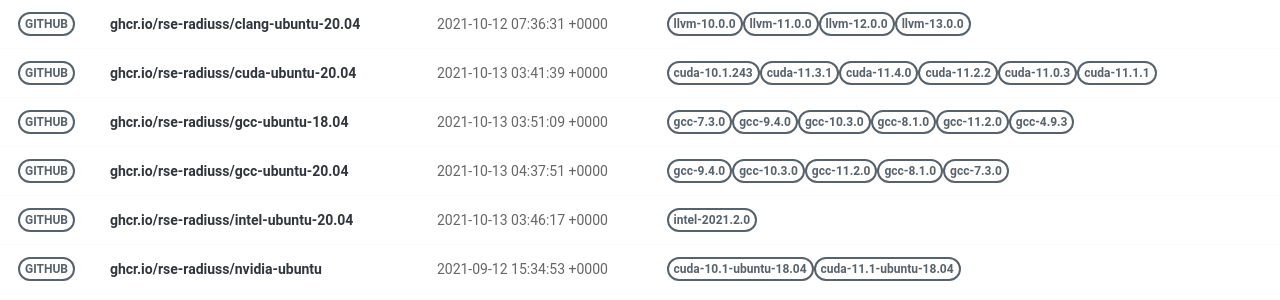
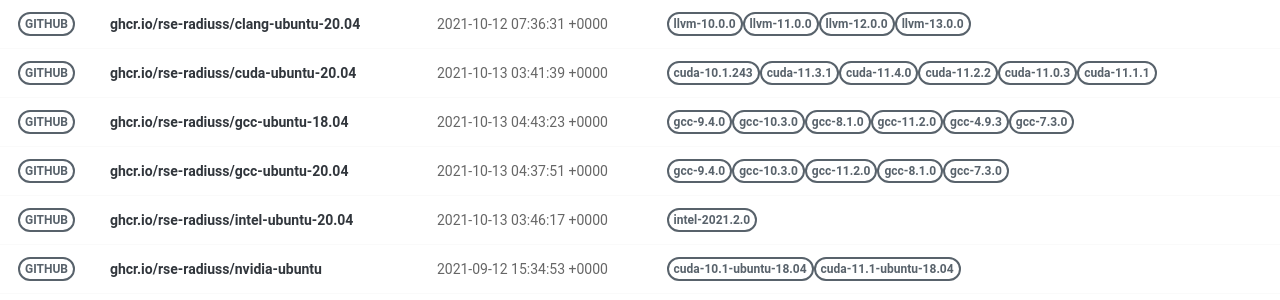
Before and after one commit to rse-ops/docker-images, a Jekyll site: the page built from pages/index.md, in a window 1280 px wide. Shown: the part 179-479 px from the top of the page. Built offline with Jekyll 4.4.1, drawn with Linux system fonts in a browser that asks for light colours; nearby versions of some CDN libraries.

Commit message:
Automated push to update library 2021-10-13

```diff
--- a/_library/ghcr.io-rse-radiuss-gcc-ubuntu-18.04.md
+++ b/_library/ghcr.io-rse-radiuss-gcc-ubuntu-18.04.md
@@ -1,14 +1,11 @@
 ---
 layout: container
 name: ghcr.io/rse-radiuss/gcc-ubuntu-18.04
-updated_at: 2021-10-13 03:51:09.086955
+updated_at: 2021-10-13 04:43:23.918918
 
 
 container_url: https://github.com/orgs/rse-radiuss/packages/container/package/gcc-ubuntu-18.04
 versions:
- - tag: gcc-7.3.0
-   dockerfile: https://github.com/rse-radiuss/docker-images/blob/main/ubuntu/gcc/Dockerfile
-   manifest: https://crane.ggcr.dev/manifest/ghcr.io/rse-radiuss/gcc-ubuntu-18.04:gcc-7.3.0
  - tag: gcc-9.4.0
    dockerfile: https://github.com/rse-radiuss/docker-images/blob/main/ubuntu/gcc/Dockerfile
    manifest: https://crane.ggcr.dev/manifest/ghcr.io/rse-radiuss/gcc-ubuntu-18.04:gcc-9.4.0
```
Also changed, not shown: other parts of _library/ghcr.io-rse-radiuss-gcc-ubuntu-18.04.md (+3 -0 lines).
